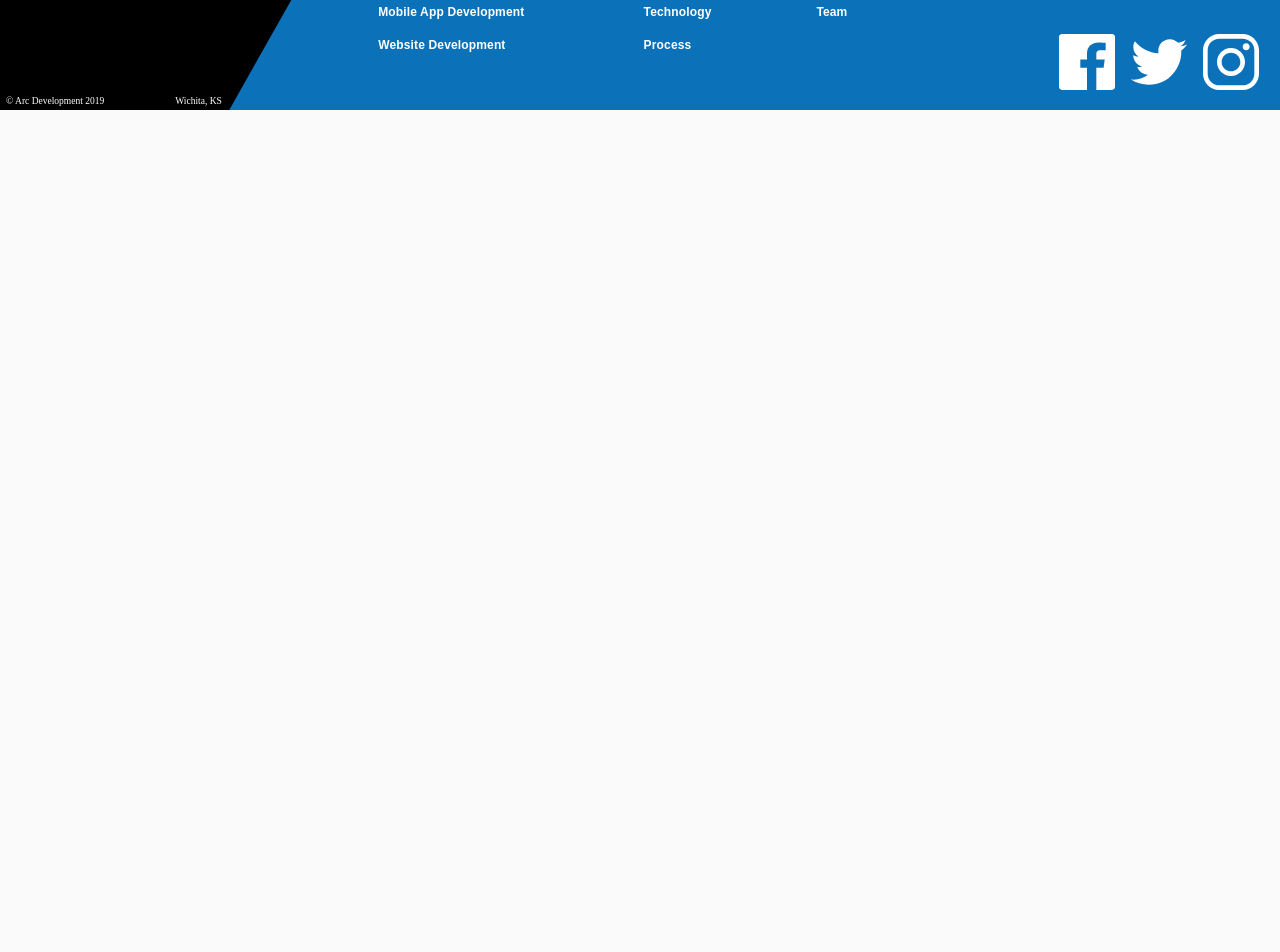
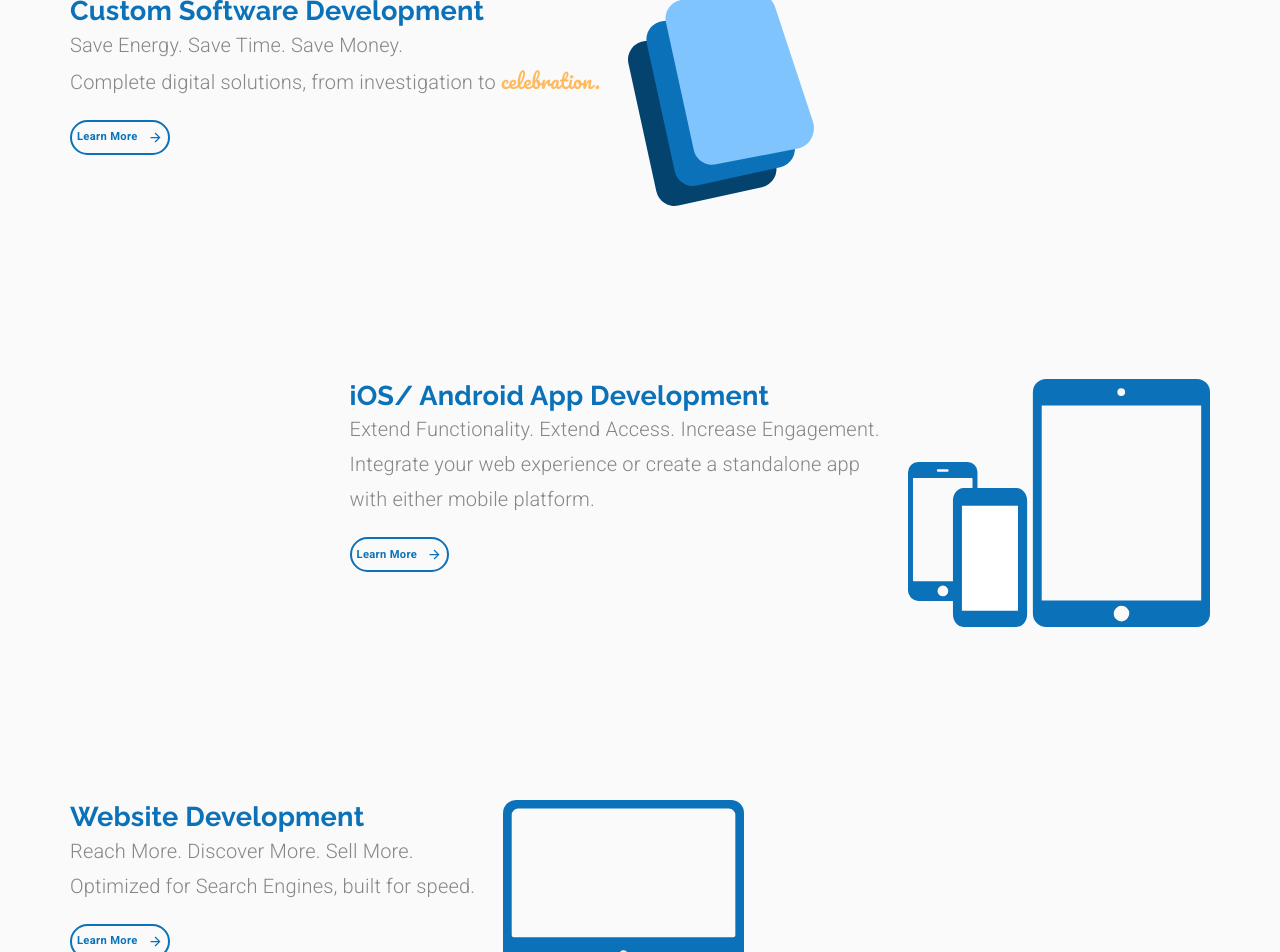
Before and after one commit to aiyeola/arc-development, a React (Create React App) app: page / in a window 1280 px wide. Shown: the part 760-1712 px from the top of the page. Before the commit the page ends 870 px from the top, so only its background shows below. Built offline with nearby package versions, Linux system fonts and the light colour scheme.

Commit message:
ft(Services Block): Services block on landing page
- responsive

```diff
--- a/src/components/LandingPage/HeroBlock.js
+++ b/src/components/LandingPage/HeroBlock.js
@@ -33,13 +33,7 @@ const useStyles = makeStyles((theme) => ({
     marginTop: '1em',
   },
   learnButtonHero: {
-    borderColor: theme.palette.common.blue,
-    color: theme.palette.common.blue,
-    borderWidth: 2,
-    textTransform: 'none',
-    borderRadius: 50,
-    fontFamily: 'Roboto',
-    fontWeight: 'bold',
+    ...theme.typography.learnButton,
     fontSize: '0.9rem',
     height: 45,
     width: 145,
--- a/src/components/LandingPage/ServicesBlock.js
+++ b/src/components/LandingPage/ServicesBlock.js
@@ -1,24 +1,182 @@
 import React from 'react';
-import { makeStyles } from '@material-ui/styles';
+import { makeStyles, useTheme } from '@material-ui/styles';
 import Grid from '@material-ui/core/Grid';
 import Typography from '@material-ui/core/Typography';
+import Button from '@material-ui/core/Button';
+import useMediaQuery from '@material-ui/core/useMediaQuery';
 
-const useStyles = makeStyles((theme) => ({}));
+import ButtonArrow from '../ui/ButtonArrow';
+import customSoftwareIcon from '../../assets/Custom Software Icon.svg';
+import mobileAppsIcon from '../../assets/mobileIcon.svg';
+import websiteIcon from '../../assets/websiteIcon.svg';
+
+const useStyles = makeStyles((theme) => ({
+  specialText: {
+    fontFamily: 'Pacifico',
+    color: theme.palette.common.orange,
+  },
+  learnButton: {
+    ...theme.typography.learnButton,
+    fontSize: '0.7rem',
+    height: 35,
+    padding: 5,
+    [theme.breakpoints.down('sm')]: {
+      marginBottom: '2em',
+    },
+  },
+  subtitle: {
+    marginBottom: '1em',
+  },
+  icon: {
+    marginLeft: '2em',
+    [theme.breakpoints.down('xs')]: {
+      marginLeft: 0,
+    },
+  },
+  serviceContainer: {
+    marginTop: '12em',
+    [theme.breakpoints.down('sm')]: {
+      padding: 25,
+    },
+  },
+}));
 
 const ServicesBlock = () => {
   const classes = useStyles();
+  const theme = useTheme();
+  const matchesSM = useMediaQuery(theme.breakpoints.down('sm'));
 
   return (
+    <>
       <Grid item>
-      <Grid container direction="row">
-        <Grid item>
+        <Grid
+          container
+          direction="row"
+          justify={matchesSM ? 'center' : undefined}
+          className={classes.serviceContainer}
+        >
+          <Grid
+            item
+            style={{
+              marginLeft: matchesSM ? 0 : '5em',
+              textAlign: matchesSM ? 'center' : undefined,
+            }}
+          >
             <Typography variant="h4">Custom Software Development</Typography>
             <Typography variant="subtitle1">
               Save Energy. Save Time. Save Money.
             </Typography>
+            <Typography variant="subtitle1" className={classes.subtitle}>
+              Complete digital solutions, from investigation to{' '}
+              <span className={classes.specialText}>celebration.</span>
+            </Typography>
+            <Button variant="outlined" className={classes.learnButton}>
+              <span style={{ marginRight: 10 }}>Learn More</span>
+              <ButtonArrow
+                width={15}
+                height={15}
+                fill={theme.palette.common.blue}
+              />
+            </Button>
+          </Grid>
+
+          <Grid item>
+            <img
+              className={classes.icon}
+              alt="custom software icon"
+              src={customSoftwareIcon}
+            />
           </Grid>
         </Grid>
       </Grid>
+
+      <Grid item>
+        <Grid
+          container
+          direction="row"
+          justify={matchesSM ? 'center' : 'flex-end'}
+          className={classes.serviceContainer}
+        >
+          <Grid
+            item
+            style={{
+              textAlign: matchesSM ? 'center' : undefined,
+            }}
+          >
+            <Typography variant="h4">iOS/ Android App Development</Typography>
+            <Typography variant="subtitle1">
+              Extend Functionality. Extend Access. Increase Engagement.
+            </Typography>
+            <Typography variant="subtitle1" className={classes.subtitle}>
+              Integrate your web experience or create a standalone app
+              {matchesSM ? null : <br />} with either mobile platform.
+            </Typography>
+            <Button variant="outlined" className={classes.learnButton}>
+              <span style={{ marginRight: 10 }}>Learn More</span>
+              <ButtonArrow
+                width={15}
+                height={15}
+                fill={theme.palette.common.blue}
+              />
+            </Button>
+          </Grid>
+
+          <Grid
+            item
+            style={{
+              marginRight: matchesSM ? 0 : '5em',
+            }}
+          >
+            <img
+              className={classes.icon}
+              alt="mobile phone icon"
+              src={mobileAppsIcon}
+            />
+          </Grid>
+        </Grid>
+      </Grid>
+
+      <Grid item>
+        <Grid
+          container
+          direction="row"
+          justify={matchesSM ? 'center' : undefined}
+          className={classes.serviceContainer}
+        >
+          <Grid
+            item
+            style={{
+              marginLeft: matchesSM ? 0 : '5em',
+              textAlign: matchesSM ? 'center' : undefined,
+            }}
+          >
+            <Typography variant="h4">Website Development</Typography>
+            <Typography variant="subtitle1">
+              Reach More. Discover More. Sell More.
+            </Typography>
+            <Typography variant="subtitle1" className={classes.subtitle}>
+              Optimized for Search Engines, built for speed.
+            </Typography>
+            <Button variant="outlined" className={classes.learnButton}>
+              <span style={{ marginRight: 10 }}>Learn More</span>
+              <ButtonArrow
+                width={15}
+                height={15}
+                fill={theme.palette.common.blue}
+              />
+            </Button>
+          </Grid>
+
+          <Grid item>
+            <img
+              className={classes.icon}
+              alt="website icon"
+              src={websiteIcon}
+            />
+          </Grid>
+        </Grid>
+      </Grid>
+    </>
   );
 };
 
--- a/src/components/ui/Footer.js
+++ b/src/components/ui/Footer.js
@@ -114,7 +114,7 @@ const Footer = ({ setValue, setSelectedIndex }) => {
                 }}
                 className={classes.link}
               >
-                Mobile App Development
+                iOS/ Android App Development
               </Grid>
               <Grid
                 item
--- a/src/components/ui/Header.js
+++ b/src/components/ui/Header.js
@@ -156,7 +156,7 @@ function Header({ value, setValue, selectedIndex, setSelectedIndex }) {
       selectedIndex: 1,
     },
     {
-      name: 'Mobile App Development',
+      name: 'iOS/ Android App Development',
       link: '/mobileapps',
       activeIndex: 1,
       selectedIndex: 2,
--- a/src/components/ui/Theme.js
+++ b/src/components/ui/Theme.js
@@ -2,18 +2,19 @@ import { createMuiTheme } from '@material-ui/core/styles';
 
 const arcBlue = '#0B72B9';
 const arcOrange = '#FFBA60';
+const arcGrey = '#868686';
 
 export default createMuiTheme({
   palette: {
     common: {
-      blue: `${arcBlue}`,
-      orange: `${arcOrange}`,
+      blue: arcBlue,
+      orange: arcOrange,
     },
     primary: {
-      main: `${arcBlue}`,
+      main: arcBlue,
     },
     secondary: {
-      main: `${arcOrange}`,
+      main: arcOrange,
     },
   },
   typography: {
@@ -33,8 +34,33 @@ export default createMuiTheme({
       fontFamily: 'Raleway',
       fontWeight: 700,
       fontSize: '2.5rem',
-      color: `${arcBlue}`,
-      lineHeight: 1.5
+      color: arcBlue,
+      lineHeight: 1.5,
+    },
+    h3: {
+      fontFamily: 'Pacifico',
+      fontSize: '2.5em',
+      color: arcBlue,
+    },
+    h4: {
+      fontFamily: 'Raleway',
+      fontSize: '1.7rem',
+      color: arcBlue,
+      fontWeight: 700,
+    },
+    subtitle1: {
+      fontSize: '1.25rem',
+      fontWeight: 300,
+      color: arcGrey,
+    },
+    learnButton: {
+      borderColor: arcBlue,
+      color: arcBlue,
+      borderWidth: 2,
+      textTransform: 'none',
+      borderRadius: 50,
+      fontFamily: 'Roboto',
+      fontWeight: 'bold',
     },
   },
 });
```
Lines whose indentation alone changed are shown as unchanged.
